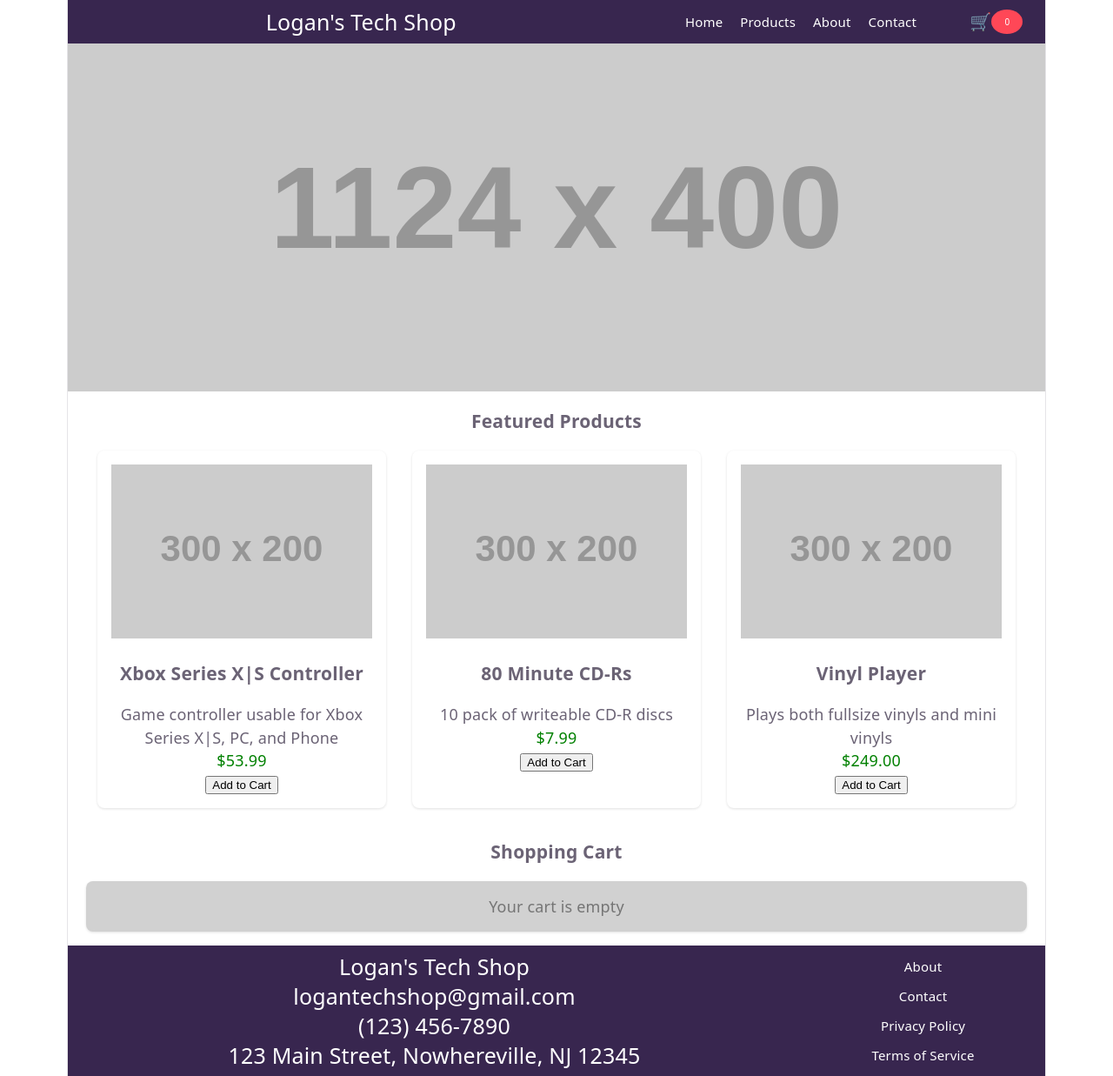
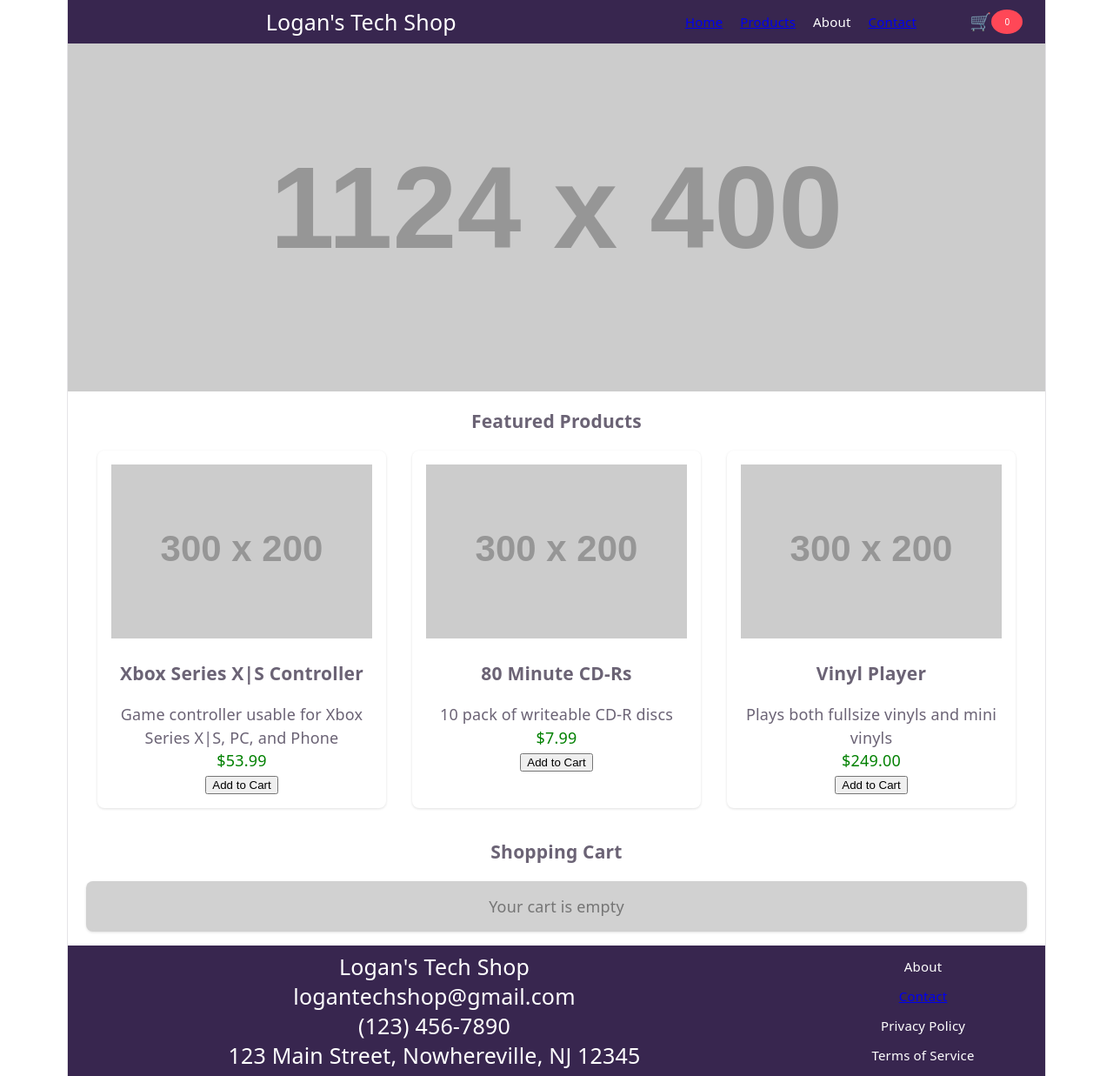
Before and after one commit to lbell13131313-sudo/assignment-3-shopping-cart, a React (Vite) app in the folder online-store-logan/: page / in a window 1280 px wide. Shown: the whole page at 87% size. Built offline with nearby package versions, Linux system fonts and the light colour scheme.

Commit message:
cleaned stuff up, added better functionality to the page

```diff
--- a/online-store-logan/src/App.jsx
+++ b/online-store-logan/src/App.jsx
@@ -61,17 +61,21 @@ function App() {
 
   return (
     <div className="app">
+      {/* location that the home link will send you to*/}
+      <a id="home">
         <Header
           store_name="Logan's Tech Shop"
           length={cart.length}
         />
+      </a>
 
       {/* I had to change the link because my page is only 1124px wide for some reason I have no idea why */}
       <Hero
         image="https://placehold.co/1124x400/9767d6/ffffff?text=Shop+Tech+and+Tech+Related+Items"
       />
 
-      <h3>Featured Products</h3>
+      {/* location that the products link will send you to*/}
+      <h3 id="products">Featured Products</h3>
 
       {/* allows the product cards to be in a row centered on the screen */}
       <div className="product-row">
@@ -110,18 +114,21 @@ function App() {
             </h3>
           </>
         ) : (
-          <div className="empty-cart">
+          <a className="empty-cart">
             Your cart is empty
-          </div>
+          </a>
         )}
       </div>
 
+      {/* location that the contact link will send you to*/}
+      <a id="contact">
         <Footer
           store_name="Logan's Tech Shop"
           email="logantechshop@gmail.com"
           phone="(123) 456-7890"
           address="123 Main Street, Nowhereville, NJ 12345"
         />
+      </a>
     </div>
   )
 }
--- a/online-store-logan/src/components/CartItem.jsx
+++ b/online-store-logan/src/components/CartItem.jsx
@@ -11,10 +11,10 @@ function CartItem({identification, name, price, onDeleteFromCart}) {
 
     return (
         <div className="item-box">
-            <div className="info">
+            <a className="info">
                 <h3>{name}</h3>
                 <p>{formattedCurrency}</p>
-            </div>
+            </a>
             <button className="delete-button" onClick = {() => onDeleteFromCart(identification)}>
                 Remove
             </button>
--- a/online-store-logan/src/components/Footer.jsx
+++ b/online-store-logan/src/components/Footer.jsx
@@ -5,16 +5,17 @@ function Footer({store_name, email, phone, address}) {
     return (
         <div className="footer">
             <div className="store_info">
-                <div>{store_name}</div>
-                <div>{email}</div>
-                <div>{phone}</div>
-                <div>{address}</div>
+                <a>{store_name}</a>
+                <a>{email}</a>
+                <a>{phone}</a>
+                <a>{address}</a>
             </div>
             <div className="footer_buttons">
-                <div>About</div>
-                <div>Contact</div>
-                <div>Privacy Policy</div>
-                <div>Terms of Service</div>
+                {/* functionality for the about, privacy policy, and terms of service page links will be added later */}
+                <a>About</a>
+                <a href="#contact">Contact</a>
+                <a>Privacy Policy</a>
+                <a>Terms of Service</a>
             </div>
         </div>
     );
--- a/online-store-logan/src/components/Header.jsx
+++ b/online-store-logan/src/components/Header.jsx
@@ -7,16 +7,17 @@ function Header({store_name, length}) {
                 {store_name}
             </div>
             <div className="menu-buttons">
-                <div>Home</div>
-                <div>Products</div>
-                <div>About</div>
-                <div>Contact</div>
+                <a href="#home">Home</a>
+                <a href="#products">Products</a>
+                {/* functionality for the about page link will be added later */}
+                <a>About</a>
+                <a href="#contact">Contact</a>
             </div>
             <div className="cart-container">
                 <span className="cart-icon">🛒</span>
-                <div className="cart-num">
+                <a className="cart-num">
                     {length}
-                </div>
+                </a>
             </div>
         </div>
     );
--- a/online-store-logan/src/components/ProductCard.jsx
+++ b/online-store-logan/src/components/ProductCard.jsx
@@ -17,11 +17,11 @@ function ProductCard({identification, name, price, image, description, onAddToCa
                     alt="Product image"
                     className="image"
                 />
-                <div className="product-info">
+                <a className="product-info">
                     <h3>{name}</h3>
                     <p>{description}</p>
                     <p className="price">{formattedCurrency}</p>
-                </div>
+                </a>
                 <button className="add-cart-button" onClick = {() => onAddToCart(identification)}>
                     Add to Cart
                 </button>
```
Lines whose indentation alone changed are shown as unchanged.
